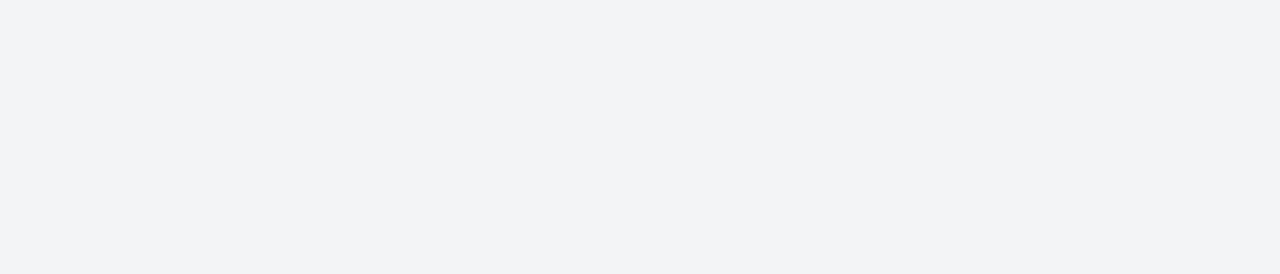
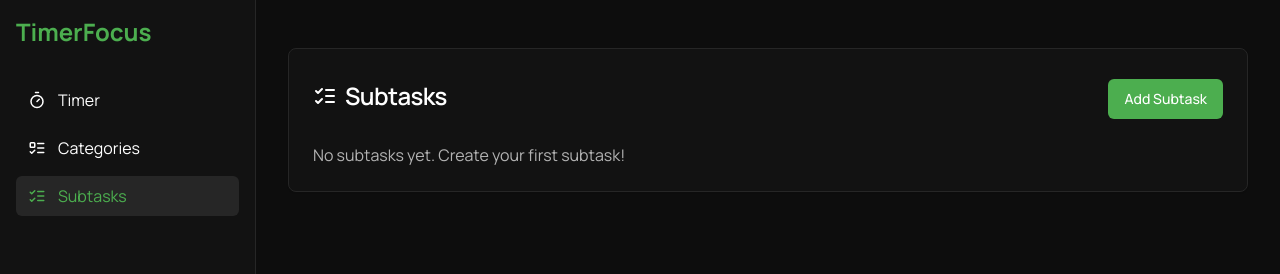
Before and after one commit to mihalpal/dark-timer-hub, a React (Vite) app: page /subtasks in a window 1280 px wide. Before the commit this address had no page. Shown: the top 274 px of the page. Built offline with nearby package versions, Linux system fonts and the light colour scheme; no server answers; the database is empty.

Commit message:
Add subtasks link to sidebar
Add a link to the subtasks page in the sidebar navigation.

```diff
--- a/src/App.tsx
+++ b/src/App.tsx
@@ -1,4 +1,3 @@
-
 import { Toaster } from "@/components/ui/toaster";
 import { Toaster as Sonner } from "@/components/ui/sonner";
 import { TooltipProvider } from "@/components/ui/tooltip";
@@ -11,6 +10,7 @@ import Categories from "./pages/Categories";
 import Layout from "./components/Layout";
 import ProtectedRoute from "./components/ProtectedRoute";
 import SubtaskDetail from "./pages/SubtaskDetail";
+import SubtaskList from "./pages/SubtaskList";
 
 const queryClient = new QueryClient();
 
@@ -27,6 +27,7 @@ const App = () => (
           <Route path="/" element={<ProtectedRoute><Layout /></ProtectedRoute>}>
             <Route index element={<Index />} />
             <Route path="categories" element={<Categories />} />
+            <Route path="subtasks" element={<SubtaskList />} />
             <Route path="subtask/:id" element={<SubtaskDetail />} />
           </Route>
 
--- a/src/components/Sidebar.tsx
+++ b/src/components/Sidebar.tsx
@@ -1,11 +1,12 @@
 
 import { Link, useLocation } from "react-router-dom";
 import { cn } from "@/lib/utils";
-import { Timer, ListTodo } from "lucide-react";
+import { Timer, ListTodo, ListChecks } from "lucide-react";
 
 const navItems = [
   { icon: Timer, label: "Timer", path: "/" },
   { icon: ListTodo, label: "Categories", path: "/categories" },
+  { icon: ListChecks, label: "Subtasks", path: "/subtasks" },
 ];
 
 export const Sidebar = () => {
--- /dev/null
+++ b/src/pages/SubtaskList.tsx
@@ -0,0 +1,26 @@
+
+import React from 'react';
+import { Card, CardContent, CardHeader, CardTitle } from "@/components/ui/card";
+import { Button } from "@/components/ui/button";
+import { ListChecks } from "lucide-react";
+
+const SubtaskList: React.FC = () => {
+  return (
+    <div className="container mx-auto px-4 py-8">
+      <Card>
+        <CardHeader className="flex flex-row items-center justify-between">
+          <CardTitle className="flex items-center gap-2">
+            <ListChecks className="h-6 w-6" />
+            Subtasks
+          </CardTitle>
+          <Button>Add Subtask</Button>
+        </CardHeader>
+        <CardContent>
+          <p className="text-muted-foreground">No subtasks yet. Create your first subtask!</p>
+        </CardContent>
+      </Card>
+    </div>
+  );
+};
+
+export default SubtaskList;
```
